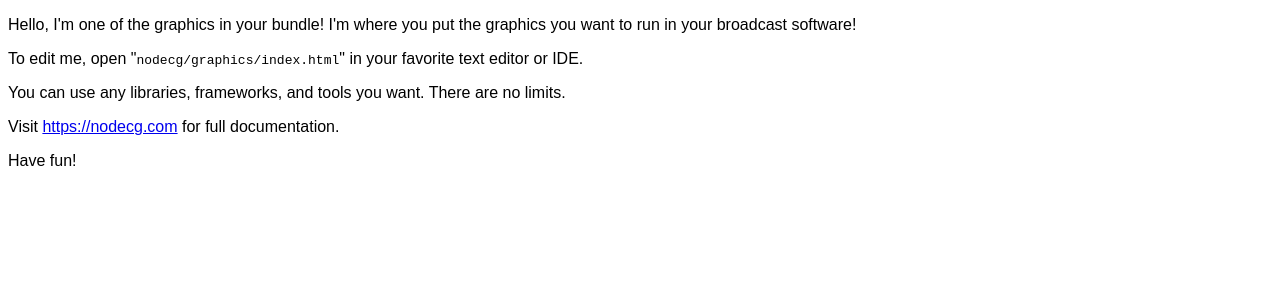
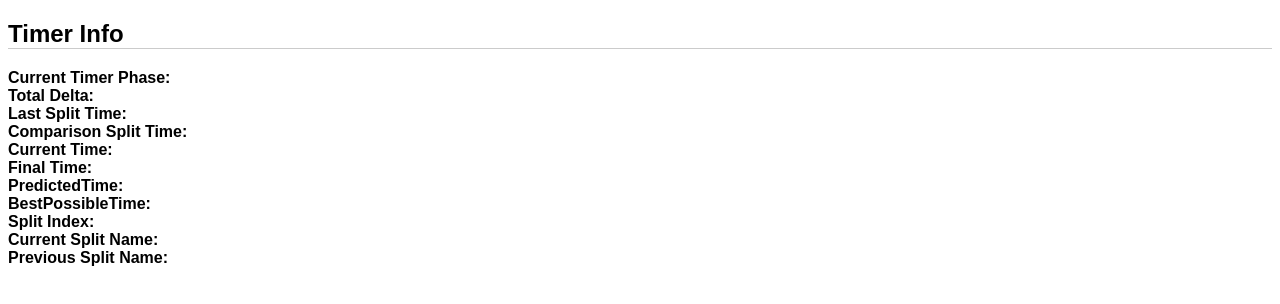
Before and after one commit to jhobz/nodceg-livesplit, a website: page graphics/index.html in a window 1280 px wide. Drawn offline with Linux system fonts and the light colour scheme.

Commit message:
Add replicant to graphic
Also add some basic styles to dashboard

```diff
--- a/graphics/index.html
+++ b/graphics/index.html
@@ -10,28 +10,50 @@
 		.monospace {
 			font-family: monospace;
 		}
+
+		h2 {
+			border-bottom: 1px solid rgba(0, 0, 0, 0.205);
+		}
+
+		label {
+			font-weight: bold;
+		}
 	</style>
 </head>
 <body>
-	<p>
-		Hello, I'm one of the graphics in your bundle!
-		I'm where you put the graphics you want to run in your broadcast software!
-	</p>
+	<p id="connection-status"></p>
 
-	<p>To edit me, open "<span id="path" class="monospace"></span>" in your favorite text editor or IDE.</p>
-
-	<p>You can use any libraries, frameworks, and tools you want. There are no limits.</p>
-
-	<p>Visit <a href="https://nodecg.com" target="_blank" rel="noopener">https://nodecg.com</a> for full documentation.</p>
-
-	<p>Have fun!</p>
+	<div id="timer-info">
+		<h2>Timer Info</h2>
+		<label>Current Timer Phase: </label><span id="currentTimerPhase"></span><br />
+		<label>Total Delta: </label><span id="delta"></span><br />
+		<label>Last Split Time: </label><span id="lastSplitTime"></span><br />
+		<label>Comparison Split Time: </label><span id="comparisonSplitTime"></span><br />
+		<label>Current Time: </label><span id="currentTime"></span><br />
+		<label>Final Time: </label><span id="finalTime"></span><br />
+		<label>PredictedTime: </label><span id="predictedTime"></span><br />
+		<label>BestPossibleTime: </label><span id="bestPossibleTime"></span><br />
+		<label>Split Index: </label><span id="splitIndex"></span><br />
+		<label>Current Split Name: </label><span id="currentSplitName"></span><br />
+		<label>Previous Split Name: </label><span id="previousSplitname"></span><br />
+	</div>
 
 	<script>
-		document.getElementById('path').textContent = `nodecg${window.location.pathname}`;
+		const rLivesplit = nodecg.Replicant('livesplit')
 
-		// You can access the NodeCG api anytime from the `window.nodecg` object
-		// Or just `nodecg` for short. Like this!:
-		nodecg.log.info('Here\'s an example of using NodeCG\'s logging API!');
+		rLivesplit.on('change', (newValue, oldValue) => {
+			const connStatus = newValue.connection.status
+			document.getElementById('connection-status').textContent = `${connStatus.charAt(0).toUpperCase()}${connStatus.slice(1)} ${connStatus === 'connected' ? 'to' : 'from'} LiveSplit`
+
+			if (newValue.timer) {
+				Object.keys(newValue.timer).forEach( key => {
+					document.getElementById(key).textContent = newValue.timer[key]
+				})
+				document.getElementById('timer-info').style.display = 'block'
+			} else {
+				document.getElementById('timer-info').style.display = 'none'
+			}
+		})
 	</script>
 </body>
 </html>
```
Also changed, not shown: dashboard/livesplit.html (+20 -11 lines).
